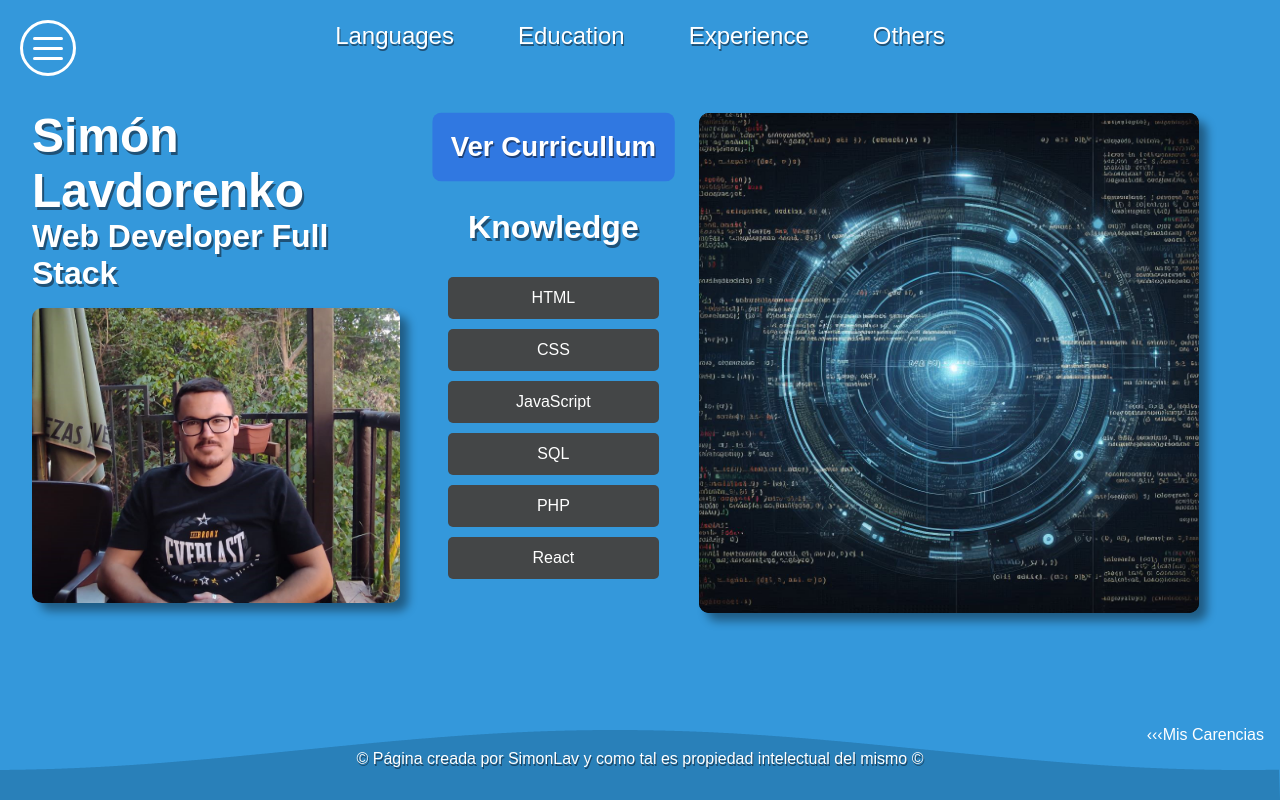
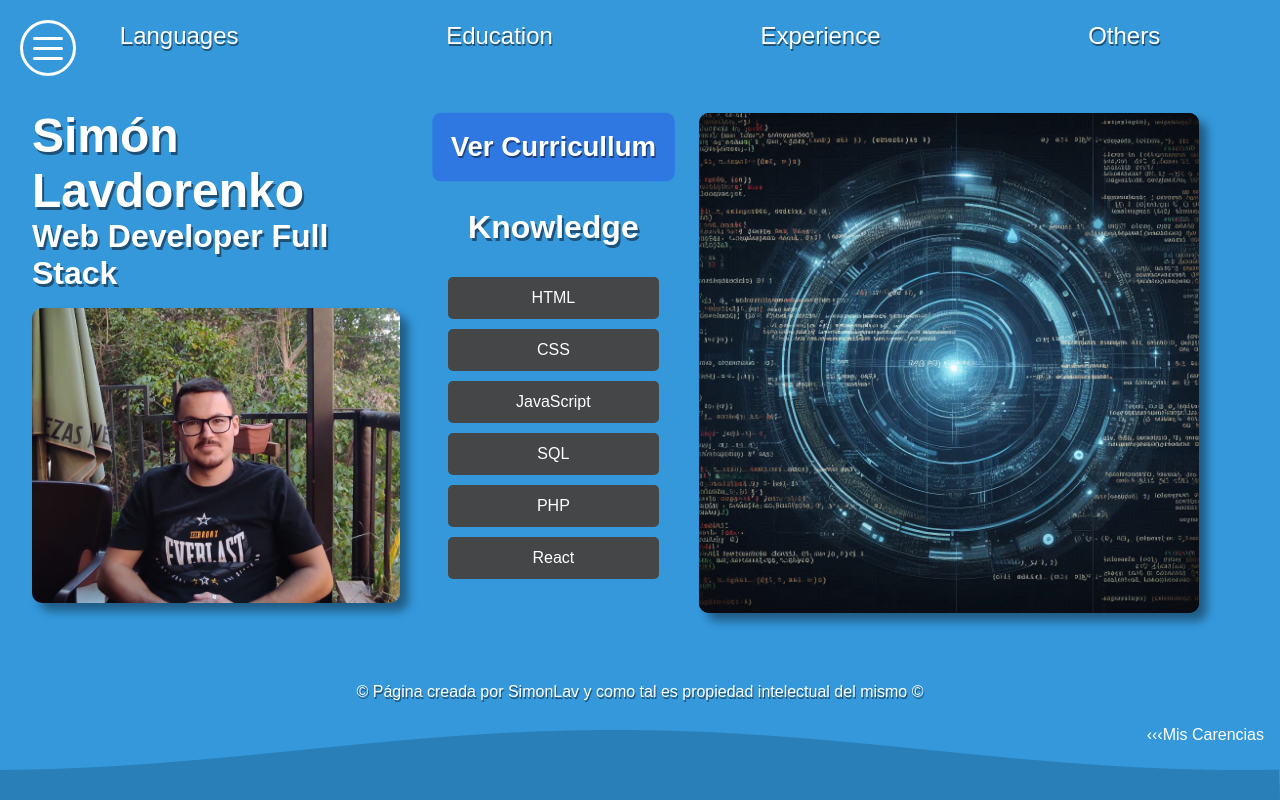
Before and after one commit to SimonLav2024/Portfolio_Simon, a PHP site: page / in a window 1280 px wide. Run offline with PHP 8.4, Linux system fonts and the light colour scheme.

Commit message:
arreglando la vista movil

```diff
--- a/css/styles.css
+++ b/css/styles.css
@@ -23,19 +24,8 @@ html {
     padding: 1rem;
     display: flex;
     align-items: center;
-    justify-content: space-between;
-}
-.navbar-container {
-    max-width: 1200px;
-    margin: 0 auto;
-}
-.nav-links {
-    display: flex;
     justify-content: space-around;
-    align-items: center;
-    z-index: 1;
     font-size: 1.5rem;
-    gap: 4rem;
 }
 .ph {
     text-shadow: 1px 2px 0 rgba(12, 12, 20, 0.507);
@@ -552,11 +531,11 @@ html {
 .footer {
     color: white;
     text-shadow: 1px 2px 0 rgba(12, 12, 20, 0.507);
-    position: fixed;
-    bottom: 0;
-    left: 50%;
-    transform: translateX(-50%);
-    margin: 0rem 0rem 1rem 0rem;
+    position: relative;
+    margin: 1rem 0;
+    text-align: center;
+    width: 100%;
+    padding: 1rem 0;
 }
 .carencias {
     display: flex;
--- a/index.html
+++ b/index.html
@@ -13,8 +13,6 @@
 
     <!-- ----------------------------------navbar----------------------------------------------------- -->
     <nav class="navbar" id="mynav">
-        <div class="navbar-container">
-            <div class="nav-links" id="navLinks">
         <div class="navbar-item">
             <p class="ph">Languages</p>
             <div class="dropdown">
@@ -46,8 +44,6 @@
                 <a href="#">Carnéts A y B y vehículo propio</a>
                 <a href="#">Conocimientos de bootstrap y GitHub</a>
                 <a href="#">Manejo de APIs y JSON</a>
-                        </div>
-                    </div>
             </div>
         </div>
         <a href="#" id="bhid" class="icon">&#9776;</a>
```
Also changed, not shown: other parts of css/styles.css (+28 -37 lines). Lines whose indentation alone changed are shown as unchanged.
